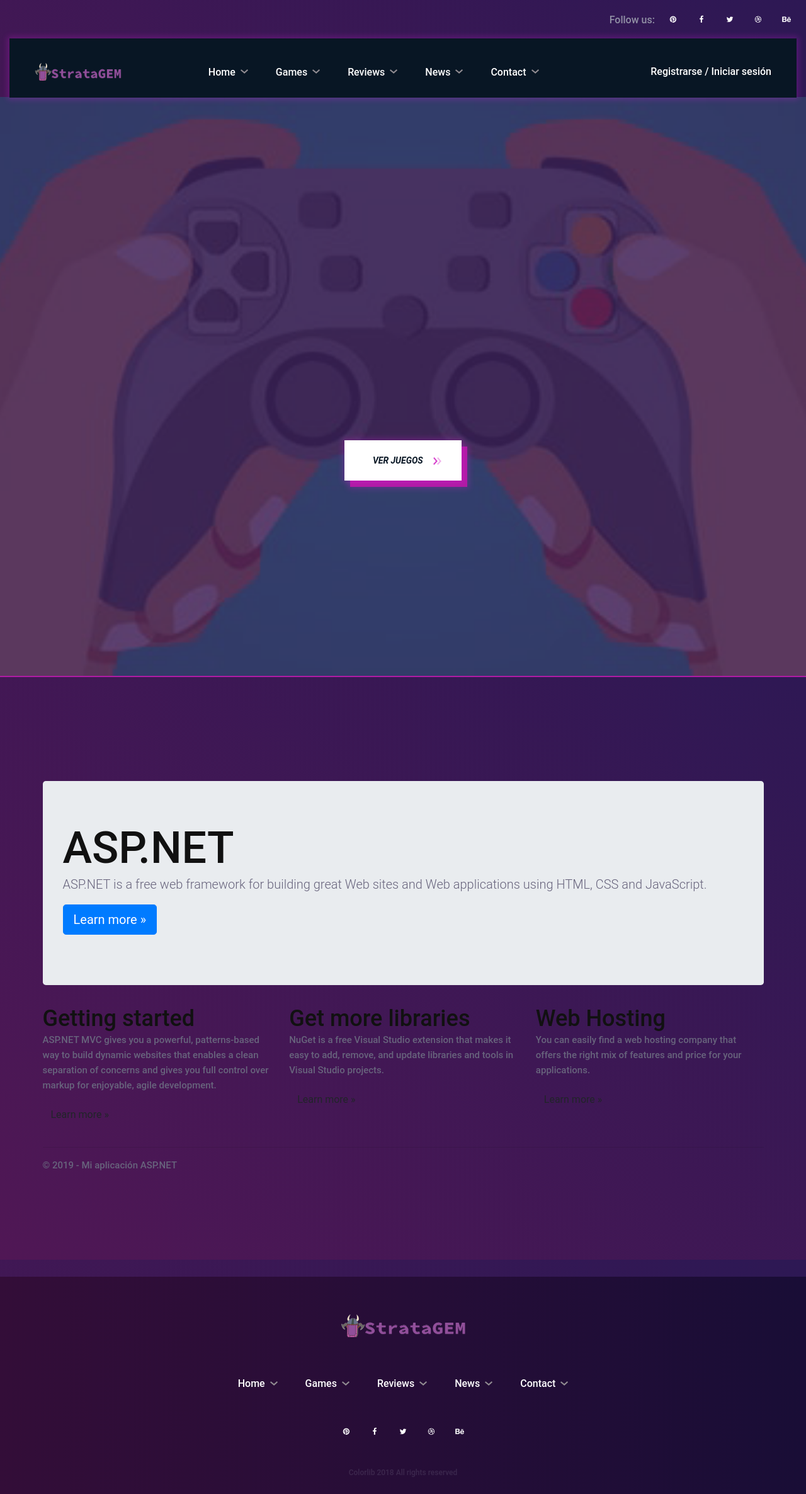
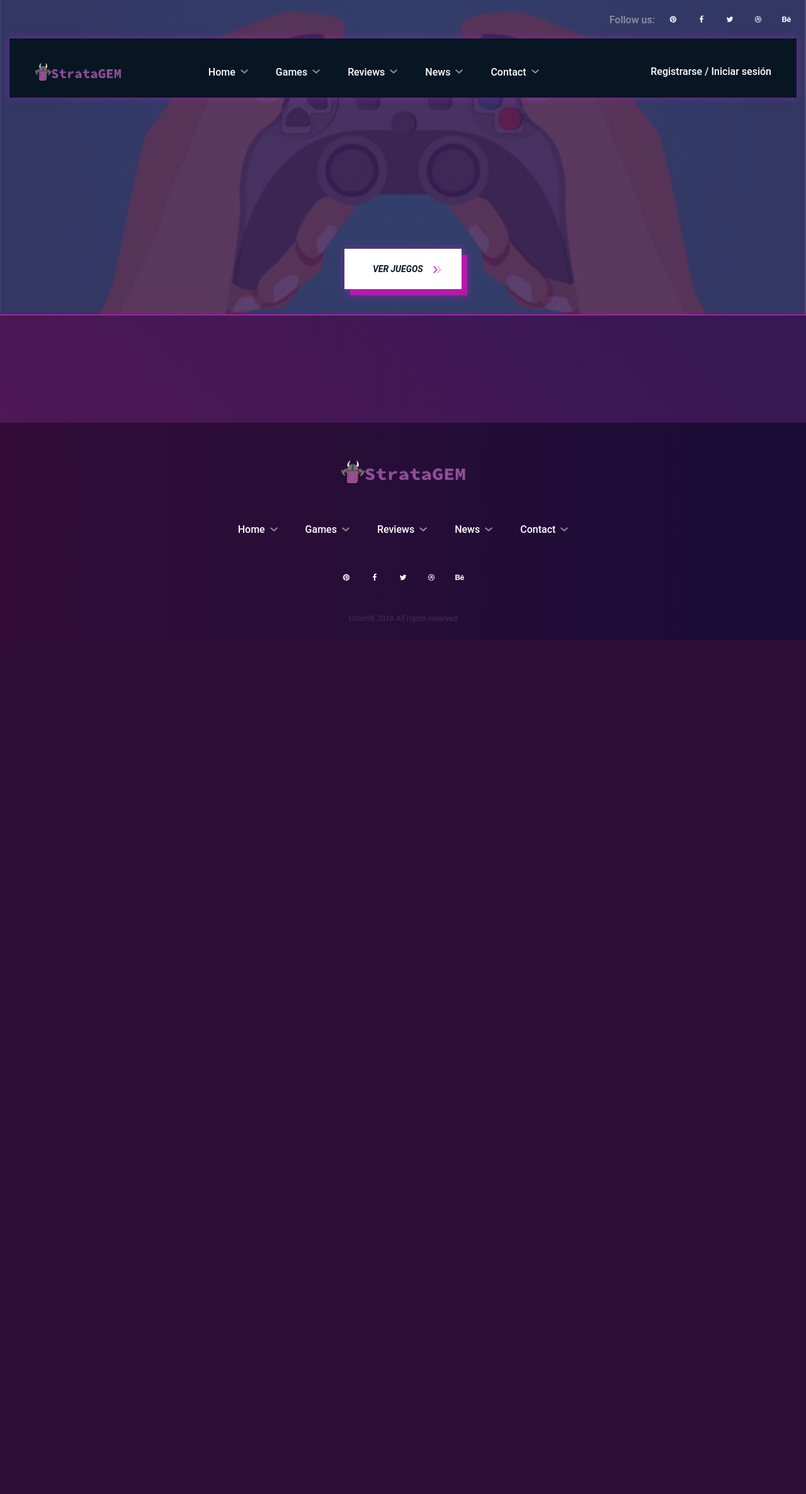
Before and after one commit to eze-echu/StrataGEM, an ASP.NET MVC app: page / in a window 1280 px wide. Shown: the whole page at 63% size. After the commit the page ends 1016 px from the top, so only its background shows below. Run offline with ASP.NET Core 8 and stand-ins for ASP.NET MVC 5, Linux system fonts and the light colour scheme; data that the repository does not hold is empty; the project's own start-up code is not run, and a stand-in starts its controllers and pages; some libraries are stand-ins or nearby versions.

Commit message:
Arreglos a la interfaz y a la Home Page

```diff
--- a/Code/strataGEM/Assets/css/style.css
+++ b/Code/strataGEM/Assets/css/style.css
@@ -18,7 +18,6 @@ body {
     -webkit-font-smoothing: antialiased;
     text-shadow: rgba(0,0,0,.01) 0 0 1px;
     background: linear-gradient(45deg, #501755 0%, #2d1854 100%);
-    height: 1000px;
 }
 /*Index de las Reviews*/
 .TituloRev {
@@ -520,9 +519,9 @@ ol {
 }
 
 .hero-item {
-    height: 921px;
     border-bottom: 2px solid #b01ba5;
-    margin-top: 154px;
+    padding-top: 160px;
+    padding-bottom: 40px;
 }
 
 .hero-item h2 {
@@ -1014,6 +1013,10 @@ ol {
     /* W3C, IE10+, FF16+, Chrome26+, Opera12+, Safari7+ */
     filter: progid:DXImageTransform.Microsoft.gradient( startColorstr='#330d38', endColorstr='#190d36', GradientType=1);
     /* IE6-9 */
+    height: 345px;
+    bottom: 0;
+    position: static;
+    width: 100%;
 }
 
 .footer-section .container {
--- a/Code/strataGEM/Models/Clases.cs
+++ b/Code/strataGEM/Models/Clases.cs
@@ -60,8 +60,8 @@ namespace strataGEM.Models
         {
             private static SqlConnection Conectar()
             {
-                //string strConn = "Server=.;Database=StrataGEM; Trusted_Connection=true" ;
-                string strConn = "Server=.;Database=StrataGEM;user id=alumno;password=alumno";
+                string strConn = "Server=.;Database=StrataGEM; Trusted_Connection=true" ;
+                //string strConn = "Server=.;Database=StrataGEM;user id=alumno;password=alumno";
                 SqlConnection a = new SqlConnection(strConn);
                 a.Open();
                 return a;
--- a/Code/strataGEM/Views/Account/Login.cshtml
+++ b/Code/strataGEM/Views/Account/Login.cshtml
@@ -42,7 +42,7 @@
                         </button>
                     </div>
                 </div>
-                <div class="blog-text text-box text-white" style="padding-top: 15px">
+                <div class="blog-text text-box text-white" style="padding-top: 25px; padding-bottom: 20px">
                     <a href="@Url.Action("Register", "Account")" class="read-more">Registrar como nuevo usuario  <img src="~/Assets/img/icons/double-arrow.png" alt="#" /></a>
                 </div>
                 <!--<p>
--- a/Code/strataGEM/Views/Home/Index.cshtml
+++ b/Code/strataGEM/Views/Home/Index.cshtml
@@ -17,30 +17,3 @@
     </section>
 </div>
 }
-<div class="jumbotron">
-    <h1>ASP.NET</h1>
-    <p class="lead">ASP.NET is a free web framework for building great Web sites and Web applications using HTML, CSS and JavaScript.</p>
-    <p><a href="https://asp.net" class="btn btn-primary btn-lg">Learn more &raquo;</a></p>
-</div>
-
-<div class="row">
-    <div class="col-md-4">
-        <h2>Getting started</h2>
-        <p>
-            ASP.NET MVC gives you a powerful, patterns-based way to build dynamic websites that
-            enables a clean separation of concerns and gives you full control over markup
-            for enjoyable, agile development.
-        </p>
-        <p><a class="btn btn-default" href="https://go.microsoft.com/fwlink/?LinkId=301865">Learn more &raquo;</a></p>
-    </div>
-    <div class="col-md-4">
-        <h2>Get more libraries</h2>
-        <p>NuGet is a free Visual Studio extension that makes it easy to add, remove, and update libraries and tools in Visual Studio projects.</p>
-        <p><a class="btn btn-default" href="https://go.microsoft.com/fwlink/?LinkId=301866">Learn more &raquo;</a></p>
-    </div>
-    <div class="col-md-4">
-        <h2>Web Hosting</h2>
-        <p>You can easily find a web hosting company that offers the right mix of features and price for your applications.</p>
-        <p><a class="btn btn-default" href="https://go.microsoft.com/fwlink/?LinkId=301867">Learn more &raquo;</a></p>
-    </div>
-</div>
--- a/Code/strataGEM/Views/Shared/_Layout.cshtml
+++ b/Code/strataGEM/Views/Shared/_Layout.cshtml
@@ -56,6 +56,7 @@
             </div>
         </div>
     </header>
+
     <!-- Header section end -->
     <!-- <div class="navbar-collapse collapse">
         <ul class="nav navbar-nav">
@@ -65,19 +66,12 @@
         </ul>
     </div> -->
     @RenderSection("Heros", required: false)
-    <div class="container body-content">
-    </div>
+<div class="container body-content" style="padding-top:170px; margin-top:0px">
+    @RenderBody()
+</div>
     <!-- Footer section -->
-
-    <div class="container body-content">
-        @RenderBody()
-        <hr />
-        <footer>
-            <p>&copy; @DateTime.Now.Year - Mi aplicación ASP.NET</p>
-        </footer>
-    </div>
     <footer class="footer-section">
-        <div class="container">
+        <div class="container" style="margin-top:0px">
             <a href="#" class="footer-logo">
                 <img src="~/Content/Images/Logo_StrataGEM1.png" alt="">
             </a>
```
Also changed, not shown: Code/strataGEM/Web.config, 3 other files.
